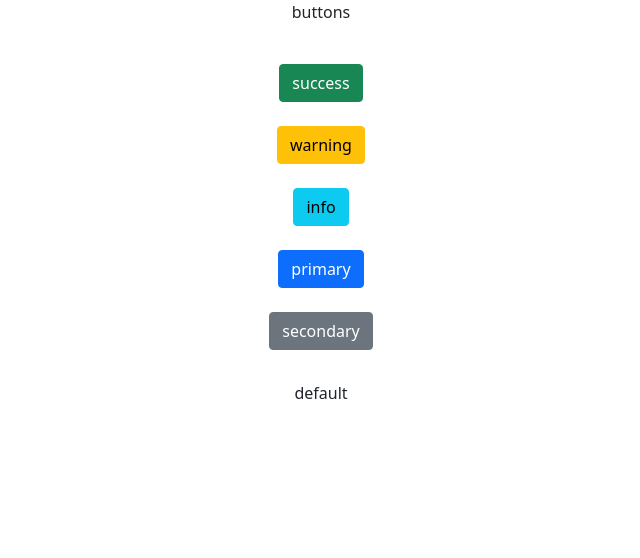
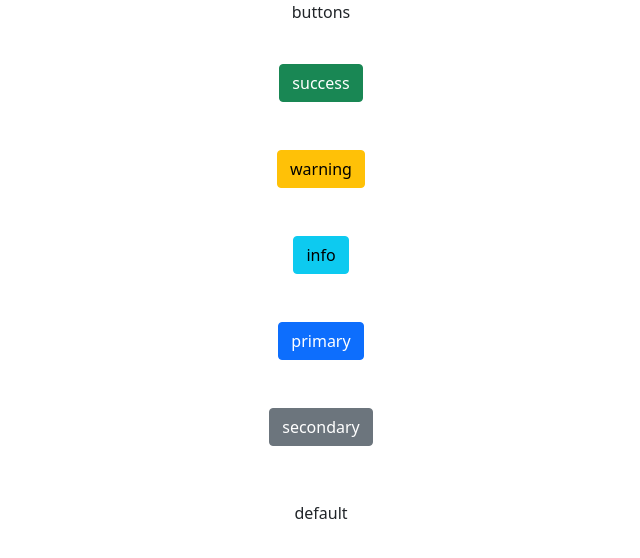
Before and after one commit to symon254/React-Components, a React (Create React App) app: page / in a window 1280 px wide. Shown: the top 558 px of the page, without its empty margins (319-959 px from the left). Built offline with nearby package versions, Linux system fonts and the light colour scheme.

Commit message:
feat(Buttons.js): Icons
buttons with icons

```diff
--- a/src/components/Buttons.js
+++ b/src/components/Buttons.js
@@ -1,13 +1,15 @@
 import PropTypes from "prop-types";
-
-const Button = ({ children, onClick, styleClass }) => {
+const Button = ({ children, onClick, styleClass, startIcon, endIcon }) => {
     return (
-        <button onClick={onClick} className={`btn ${styleClass}`}>
-            {children}
-        </button>
+        <div>
+            <button onClick={onClick} className={`btn ${styleClass}`}>
+                {startIcon}
+                {children}
+                {endIcon}
+            </button>
+        </div>
     );
 };
-
 Button.defaultProps = {
     styleClass: "btn-primary",
 };
@@ -17,5 +19,4 @@ Button.propTypes = {
     color: PropTypes.string,
     onClick: PropTypes.func,
 };
-
 export default Button;
```
